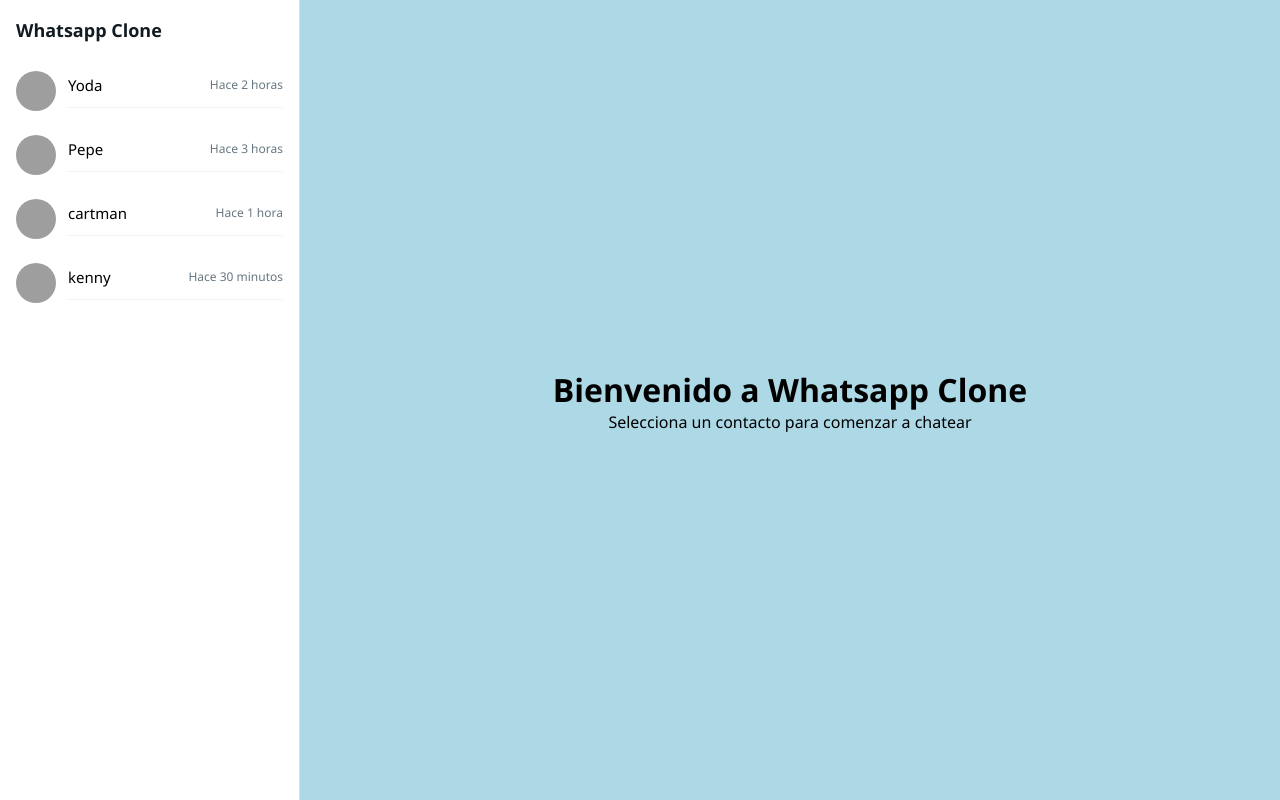
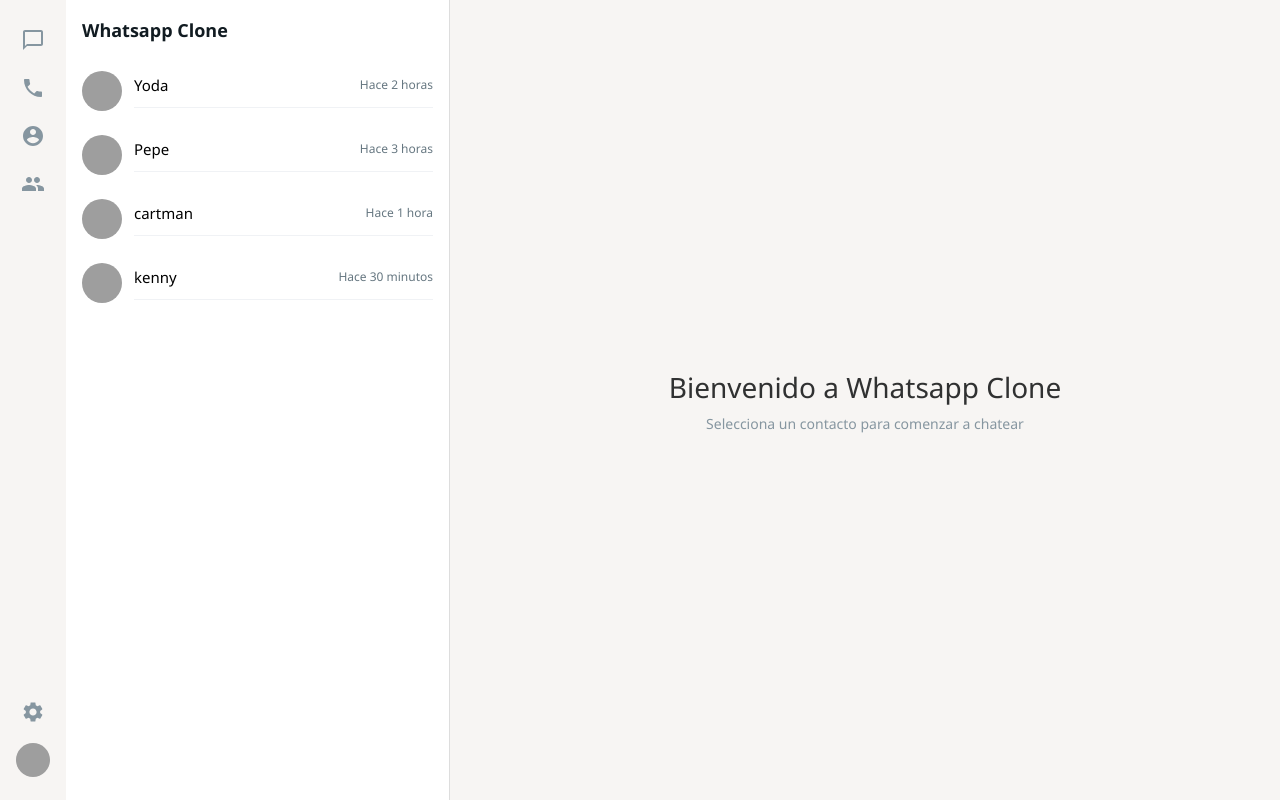
Before and after one commit to mateoortiz98a-design/proyectofinal, a React app: page / in a window 1280 px wide. Built offline with nearby package versions, Linux system fonts and the light colour scheme; grey boxes are pictures that could not be loaded; the HTML template or start-up script is replaced by a standard one.

Commit message:
proyecto

```diff
--- /dev/null
+++ b/src/Components/menuSidebar/menuSidebar.css
@@ -0,0 +1,115 @@
+/* ── Menu Sidebar ── */
+.menu_sidebar {
+    display: flex;
+    flex-direction: column;
+    align-items: center;
+    justify-content: space-between;
+    width: 66px;
+    min-width: 66px;
+    height: 100vh;
+    background-color: #f7f5f3;
+    padding: 16px 0;
+    box-sizing: border-box;
+    overflow: hidden;
+    z-index: 10;
+}
+
+.menu_sidebar a {
+    display: flex;
+    align-items: center;
+    justify-content: center;
+    width: 48px;
+    height: 48px;
+    border-radius: 50%;
+    color: #8696a0;
+    text-decoration: none;
+    transition: background-color 0.2s ease, color 0.2s ease;
+    cursor: pointer;
+    flex-shrink: 0;
+}
+
+.menu_sidebar a:hover {
+    background-color: #ece3da;
+    color: #303131;
+}
+
+.menu_sidebar a.active {
+    color: #00a884;
+}
+
+.menu_sidebar a svg {
+    flex-shrink: 0;
+    width: 24px;
+    height: 24px;
+}
+
+/* Foto de perfil */
+.menu_sidebar a img {
+    width: 38px;
+    height: 38px;
+    border-radius: 50%;
+    object-fit: cover;
+    border: 2px solid transparent;
+    transition: border-color 0.2s ease;
+}
+
+.menu_sidebar a:has(img):hover {
+    background-color: transparent;
+}
+
+.menu_sidebar a:has(img):hover img {
+    border-color: #00a884;
+}
+
+/* Agrupadores internos del sidebar */
+.menu_sidebar__icons {
+    display: flex;
+    flex-direction: column;
+    align-items: center;
+    gap: 2px;
+}
+
+.menu_sidebar__bottom {
+    display: flex;
+    flex-direction: column;
+    align-items: center;
+    gap: 4px;
+}
+
+/* Separador entre íconos y bottom */
+.menu_sidebar__icons::after {
+    content: '';
+    display: block;
+    width: 32px;
+    height: 1px;
+    background-color: #2a3942;
+    margin-top: 8px;
+}
+
+/* ── Home Screen ── */
+.home_screen {
+    display: flex;
+    flex-direction: row;
+    height: 100vh;
+    overflow: hidden;
+    background-color: #111b21;
+}
+
+/* Panel lateral de contactos */
+.sidebar {
+    flex-shrink: 0;
+}
+
+/* Área principal del chat */
+
+.home_chat h1 {
+    color: #303131;
+    font-size: 28px;
+    font-weight: 300;
+    margin-bottom: 8px;
+}
+
+.home_chat p {
+    color: #8696a0;
+    font-size: 14px;
+}
--- /dev/null
+++ b/src/Components/menuSidebar/menuSidebar.jsx
@@ -0,0 +1,33 @@
+import React from 'react'
+import { Link } from 'react-router-dom'
+import './menuSidebar.css'
+export default function MenuSidebar() {
+    return (
+        <div className='menu_sidebar'>
+             <div>
+            <Link > <svg xmlns="http://www.w3.org/2000/svg" width="24" height="24" viewBox="0 0 24 24" fill="currentColor">
+                <path d="M20 2H4c-1.1 0-2 .9-2 2v18l4-4h14c1.1 0 2-.9 2-2V4c0-1.1-.9-2-2-2zm0 14H6l-2 2V4h16v12z" />
+            </svg> </Link>
+
+            <Link><svg xmlns="http://www.w3.org/2000/svg" width="24" height="24" viewBox="0 0 24 24" fill="currentColor">
+                <path d="M6.6 10.8c1.4 2.8 3.8 5.1 6.6 6.6l2.2-2.2c.3-.3.7-.4 1-.2 1.1.4 2.3.6 3.6.6.6 0 1 .4 1 1V20c0 .6-.4 1-1 1-9.4 0-17-7.6-17-17 0-.6.4-1 1-1h3.5c.6 0 1 .4 1 1 0 1.3.2 2.5.6 3.6.1.3 0 .7-.2 1L6.6 10.8z" />
+            </svg> </Link>
+
+            <Link> <svg xmlns="http://www.w3.org/2000/svg" width="24" height="24" viewBox="0 0 24 24" fill="currentColor">
+                <path d="M12 2C6.48 2 2 6.48 2 12s4.48 10 10 10 10-4.48 10-10S17.52 2 12 2zm0 3c1.66 0 3 1.34 3 3s-1.34 3-3 3-3-1.34-3-3 1.34-3 3-3zm0 14.2c-2.5 0-4.71-1.28-6-3.22.03-1.99 4-3.08 6-3.08 1.99 0 5.97 1.09 6 3.08-1.29 1.94-3.5 3.22-6 3.22z" />
+            </svg></Link>
+
+            <Link><svg xmlns="http://www.w3.org/2000/svg" width="24" height="24" viewBox="0 0 24 24" fill="currentColor">
+                <path d="M16 11c1.66 0 2.99-1.34 2.99-3S17.66 5 16 5c-1.66 0-3 1.34-3 3s1.34 3 3 3zm-8 0c1.66 0 2.99-1.34 2.99-3S9.66 5 8 5C6.34 5 5 6.34 5 8s1.34 3 3 3zm0 2c-2.33 0-7 1.17-7 3.5V19h14v-2.5c0-2.33-4.67-3.5-7-3.5zm8 0c-.29 0-.62.02-.97.05 1.16.84 1.97 1.97 1.97 3.45V19h6v-2.5c0-2.33-4.67-3.5-7-3.5z" />
+            </svg> </Link>
+              </div>
+              <div>
+            <Link><svg xmlns="http://www.w3.org/2000/svg" width="24" height="24" viewBox="0 0 24 24" fill="currentColor">
+                <path d="M19.14 12.94c.04-.3.06-.61.06-.94 0-.32-.02-.64-.07-.94l2.03-1.58c.18-.14.23-.41.12-.61l-1.92-3.32c-.12-.22-.37-.29-.59-.22l-2.39.96c-.5-.38-1.03-.7-1.62-.94l-.36-2.54c-.04-.24-.24-.41-.48-.41h-3.84c-.24 0-.43.17-.47.41l-.36 2.54c-.59.24-1.13.57-1.62.94l-2.39-.96c-.22-.08-.47 0-.59.22L2.74 8.87c-.12.21-.08.47.12.61l2.03 1.58c-.05.3-.09.63-.09.94s.02.64.07.94l-2.03 1.58c-.18.14-.23.41-.12.61l1.92 3.32c.12.22.37.29.59.22l2.39-.96c.5.38 1.03.7 1.62.94l.36 2.54c.05.24.24.41.48.41h3.84c.24 0 .44-.17.47-.41l.36-2.54c.59-.24 1.13-.56 1.62-.94l2.39.96c.22.08.47 0 .59-.22l1.92-3.32c.12-.22.07-.47-.12-.61l-2.01-1.58zM12 15.6c-1.98 0-3.6-1.62-3.6-3.6s1.62-3.6 3.6-3.6 3.6 1.62 3.6 3.6-1.62 3.6-3.6 3.6z" />
+            </svg> </Link>
+
+            <Link><img src="https://i.pinimg.com/originals/69/f3/aa/69f3aac6a1f53ab51c8cf248949f4185.jpg?nii=t" alt="perfil" /> </Link>
+                </div>
+        </div>
+    )
+}/* Este componente representa la barra lateral del menú en la aplicación de WhatsApp Clone. Contiene enlaces a diferentes secciones como chat, llamadas, estados, grupos, configuraciones y perfil. Cada enlace está representado por un ícono SVG o una imagen de perfil. El componente utiliza estilos definidos en 'menuSidebar.css' para su apariencia. */
--- a/src/Screens/ContactScreen/ContactScreen.jsx
+++ b/src/Screens/ContactScreen/ContactScreen.jsx
@@ -5,6 +5,7 @@
 import './ContactScreen.css'
 import { useState } from 'react'
 import InfoContact from '../../Components/InfoContact/infoContact'
+import MenuSidebar from '../../Components/menuSidebar/menuSidebar'
 
 export default function ContactScreen() {
   const { contacts } = useContext(ContactsContext)
@@ -17,6 +18,7 @@
 
   return (
     <div className='home_screen'>
+      <MenuSidebar/>
       <ContactSidebar />
 
       {!contact_selected
--- a/src/Screens/HomeScreen/HomeScreen.css
+++ b/src/Screens/HomeScreen/HomeScreen.css
@@ -11,5 +11,5 @@
     align-items: center;
     justify-content: center;
     width: 100%;
-    background-color: lightblue;
+    background-color: #f7f5f3;
 }
--- a/src/Screens/HomeScreen/HomeScreen.jsx
+++ b/src/Screens/HomeScreen/HomeScreen.jsx
@@ -1,9 +1,13 @@
 import React from 'react'
 import ContactSidebar from '../../Components/ContactSidebar/ContactSidebar'
 import './HomeScreen.css'
+import MenuSidebar from '../../Components/menuSidebar/menuSidebar'
+
+
 export default function HomeScreen() {
   return (
     <div className='home_screen'>
+      <MenuSidebar/>
       <ContactSidebar/>
 
      <div className='home_chat'>
```
